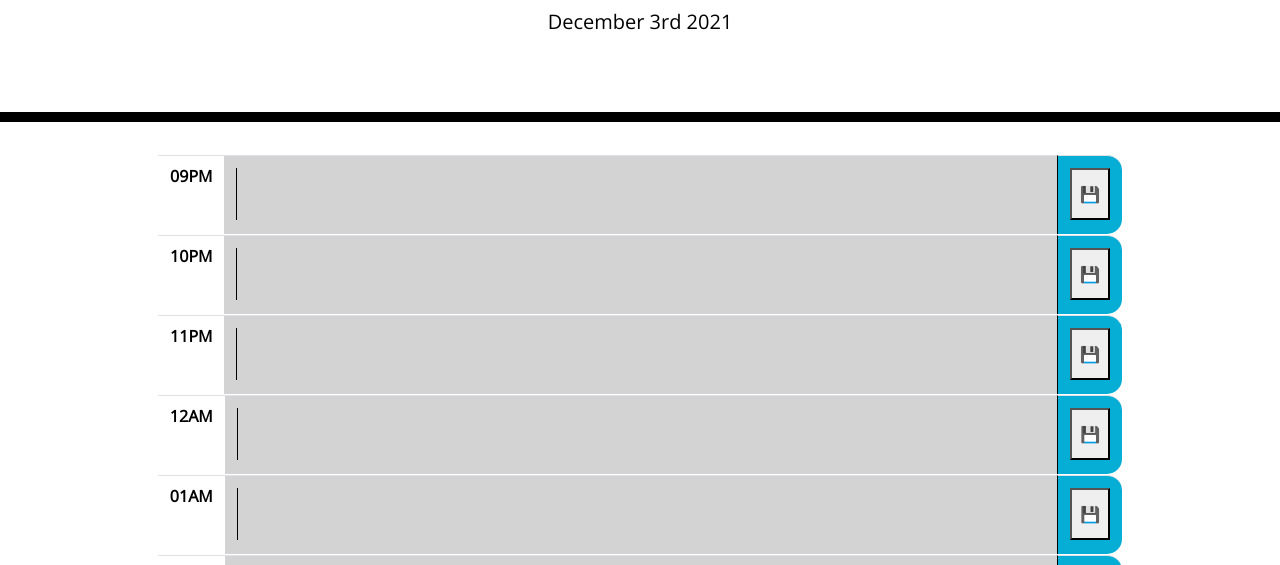
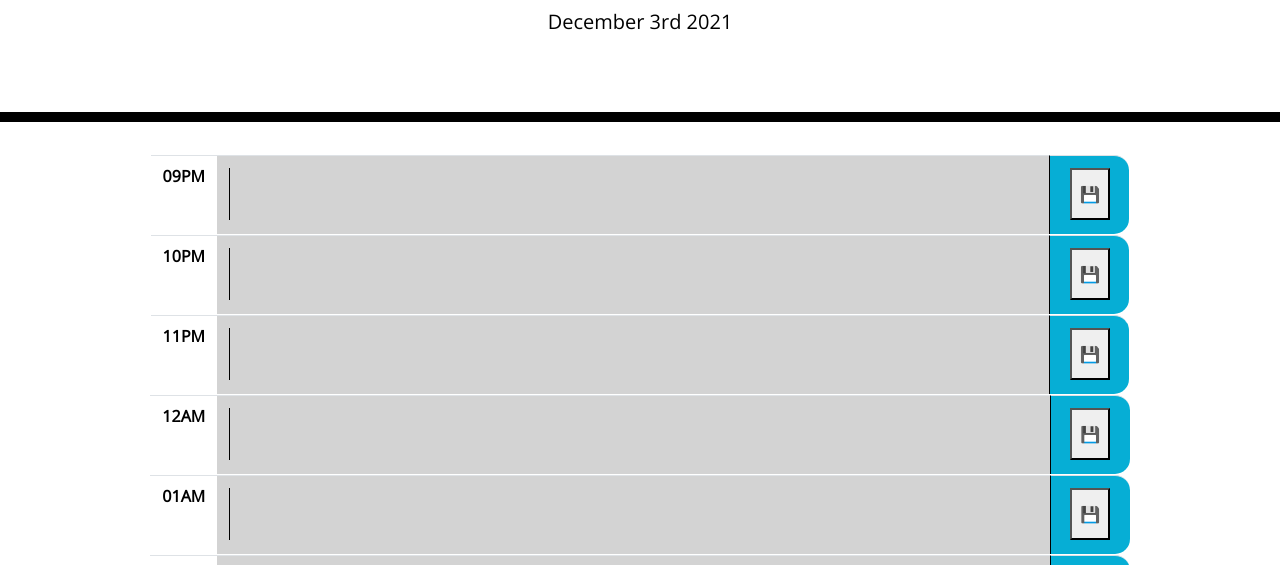
Before and after one commit to ernestotham/ET-WorkDayScheduler, a plain HTML site: page index.html in a window 1280 px wide. Shown: the part 182-747 px from the top of the page. Drawn offline with nearby package versions, Linux system fonts and the light colour scheme.

Commit message:
updated readme

```diff
--- a/Assets/css/style.css
+++ b/Assets/css/style.css
@@ -11,6 +11,8 @@ textarea {
   color: #000000;
   border-left: 1px solid black;
   padding: 10px;
+  max-width: 800px;
+  width: 100%;
 }
 
 .jumbotron {
@@ -60,11 +62,14 @@ textarea {
 }
 
 .saveBtn {
+  margin: 0px;
   border-left: 1px solid black;
   border-top-right-radius: 15px;
   border-bottom-right-radius: 15px;
   background-color: #06aed5;
   color: white;
+  width: 80px;
+  text-align: center;
 }
 
 .saveBtn i:hover {
--- a/Assets/js/script.js
+++ b/Assets/js/script.js
@@ -12,7 +12,7 @@ $("#currentDay").text(today.format("MMMM Do YYYY"))
 
 //eventlistener
 $( "#table tbody" ).on( "click", "button", function() {
-    var buttonid = $( this ).attr('id')
+        var buttonid = $( this ).attr('id')
 
 
     console.log( buttonid );
@@ -72,7 +72,7 @@ function loadtableOld() {
             future = "future"
         }
 
-        $("#tbody").append('<tr class="row justify-content-center"> <th scope="row" class="hour">' + day + '</th> <th scope="row" class="note w-75' + future +  '"><textarea name="event" id="event"></textarea></th> <th scope="row" class="saveBtn"><button class=".saveBtn">💾</button></th> </tr>')
+        $("#tbody").append('<tr class="row justify-content-center flex-nowrap"> <th scope="row" class="hour">' + day + '</th> <th scope="row" class="note' + future +  '"><textarea name="event" id="event"></textarea></th> <th scope="row" class="saveBtn"><button class=".saveBtn">💾</button></th> </tr>')
 
         counter++
         starttime = moment().add(counter, 'hours').format('hhA')
@@ -126,7 +126,7 @@ function loadtable(){
     }
 
     //append row on table
-    $("#tbody").append('<tr class="row justify-content-center"> <th scope="row" class="hour">' + hrs + '</th> <th scope="row" class="note w-75 ' + future + '"><textarea class="area w-100" name="event" id='+hrs+'></textarea></th> <th scope="row" class="saveBtn"><button class=".saveBtn px-2 py-3" id='+hrs+'>💾</button></th> </tr>')
+    $("#tbody").append('<tr class="row justify-content-center flex-nowrap"> <th scope="row" class="hour">' + hrs + '</th> <th scope="row" class="note w-75 ' + future + '"><textarea class="area w-100" name="event" id='+hrs+'></textarea></th> <th scope="row" class="saveBtn"><button class=".saveBtn px-2 py-3" id='+hrs+'>💾</button></th> </tr>')
 
     //load textare with local storage data
     $("textarea#".concat(hrs)).val(getLocalStorage(hrs))
```
Also changed, not shown: Assets/pictures/scheduler.jpg (added), 1 other file.
